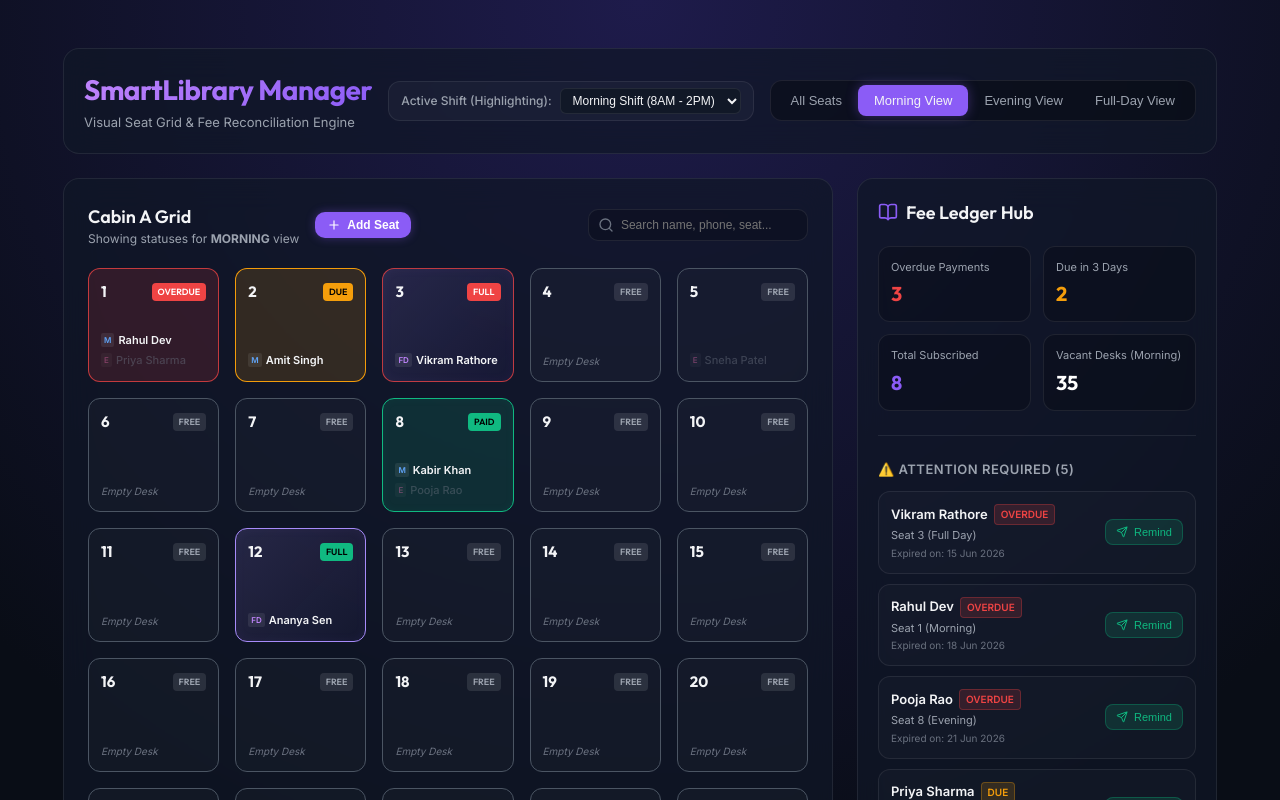
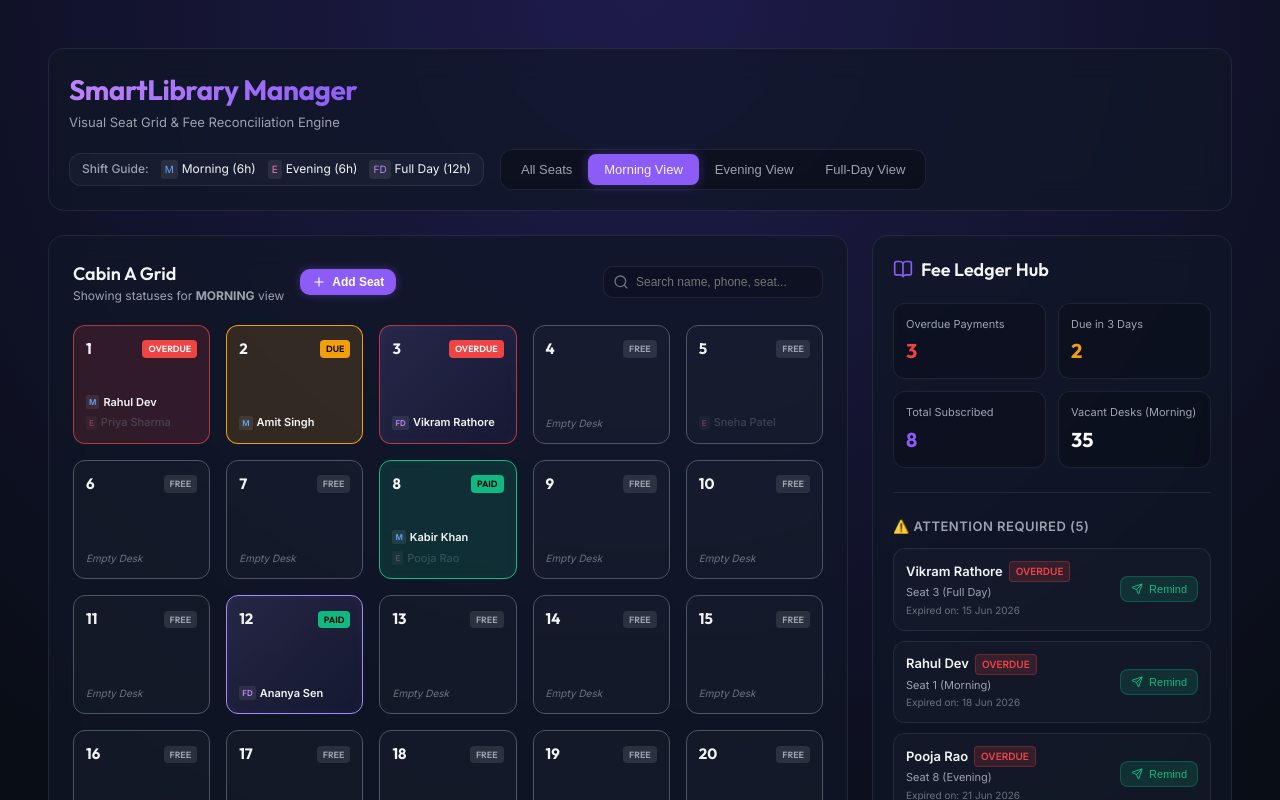
Before and after one commit to xtremLYx/library-management-system, a React (Vite) app: page / in a window 1280 px wide. Shown: the top 800 px of the page. Built offline with nearby package versions, Linux system fonts and the light colour scheme.

Commit message:
Show dynamic status on full-day badges and replace active shift simulator with Shift Guide legend

```diff
--- a/src/App.jsx
+++ b/src/App.jsx
@@ -61,13 +61,6 @@ const generateInitialSeats = () => {
 };
 
 // Help helper to evaluate real-time system clock to active shift
-const getRealTimeShift = () => {
-  const hour = new Date().getHours();
-  if (hour >= 8 && hour < 14) return 'morning'; // 8 AM to 2 PM
-  if (hour >= 14 && hour < 20) return 'evening'; // 2 PM to 8 PM
-  return 'closed';
-};
-
 // Helper to format date strings (YYYY-MM-DD) to "DD Month YYYY" (e.g. 18 May 2026)
 const formatDate = (dateStr) => {
   if (!dateStr) return '';
@@ -132,10 +125,6 @@ function App() {
   // Active view toggle on the map (Morning / Evening / Full Day)
   const [viewShift, setViewShift] = useState('morning');
 
-  // Real-time active shift for name highlighting/fading
-  const [currentActiveShift, setCurrentActiveShift] = useState('morning');
-  const [useRealTime, setUseRealTime] = useState(false);
-
   // Search & Filter
   const [searchQuery, setSearchQuery] = useState('');
   const [selectedSeat, setSelectedSeat] = useState(null);
@@ -177,18 +166,7 @@ function App() {
     localStorage.setItem('library_seats', JSON.stringify(seats));
   }, [seats]);
 
-  // Track dynamic real-time shift updates
-  useEffect(() => {
-    if (useRealTime) {
-      const updateShift = () => {
-        const shift = getRealTimeShift();
-        setCurrentActiveShift(shift === 'closed' ? 'morning' : shift);
-      };
-      updateShift();
-      const interval = setInterval(updateShift, 60000); // check every minute
-      return () => clearInterval(interval);
-    }
-  }, [useRealTime]);
+
 
   // Note: Booking statuses are calculated dynamically in real-time
 
@@ -438,27 +416,18 @@ function App() {
         </div>
 
         <div className="control-hub">
-          {/* Active Shift Simulator */}
-          <div className="sim-controls">
-            <span className="sim-label">Active Shift (Highlighting):</span>
-            <select
-              value={useRealTime ? 'realtime' : currentActiveShift}
-              onChange={(e) => {
-                if (e.target.value === 'realtime') {
-                  setUseRealTime(true);
-                  const shift = getRealTimeShift();
-                  setCurrentActiveShift(shift === 'closed' ? 'morning' : shift);
-                } else {
-                  setUseRealTime(false);
-                  setCurrentActiveShift(e.target.value);
-                }
-              }}
-              className="sim-select"
-            >
-              <option value="morning">Morning Shift (8AM - 2PM)</option>
-              <option value="evening">Evening Shift (2PM - 8PM)</option>
-              <option value="realtime">🔌 Real Time Clock</option>
-            </select>
+          {/* Shift Abbreviation Legend */}
+          <div className="shift-legend" style={{ display: 'flex', gap: '12px', alignItems: 'center', background: 'rgba(255,255,255,0.03)', border: '1px solid var(--border)', padding: '6px 12px', borderRadius: '12px', fontSize: '12px' }}>
+            <span style={{ color: 'var(--text-secondary)', fontWeight: '500' }}>Shift Guide:</span>
+            <span style={{ display: 'flex', alignItems: 'center', gap: '4px' }}>
+              <span className="shift-tag morning" style={{ padding: '2px 4px', borderRadius: '3px', fontSize: '10px' }}>M</span> Morning (6h)
+            </span>
+            <span style={{ display: 'flex', alignItems: 'center', gap: '4px' }}>
+              <span className="shift-tag evening" style={{ padding: '2px 4px', borderRadius: '3px', fontSize: '10px' }}>E</span> Evening (6h)
+            </span>
+            <span style={{ display: 'flex', alignItems: 'center', gap: '4px' }}>
+              <span className="shift-tag fullday" style={{ padding: '2px 4px', borderRadius: '3px', fontSize: '10px' }}>FD</span> Full Day (12h)
+            </span>
           </div>
 
           {isInstallable && (
@@ -635,7 +604,7 @@ function App() {
                   <div className="seat-number">
                     <span>{seat.id}</span>
                     <span className={`seat-indicator indicator-${activeBooking ? getBookingStatus(activeBooking) : 'avail'}`}>
-                      {seat.fullday ? 'Full' : activeBooking ? getBookingStatus(activeBooking) : 'Free'}
+                      {activeBooking ? getBookingStatus(activeBooking) : 'Free'}
                     </span>
                   </div>
 
```
